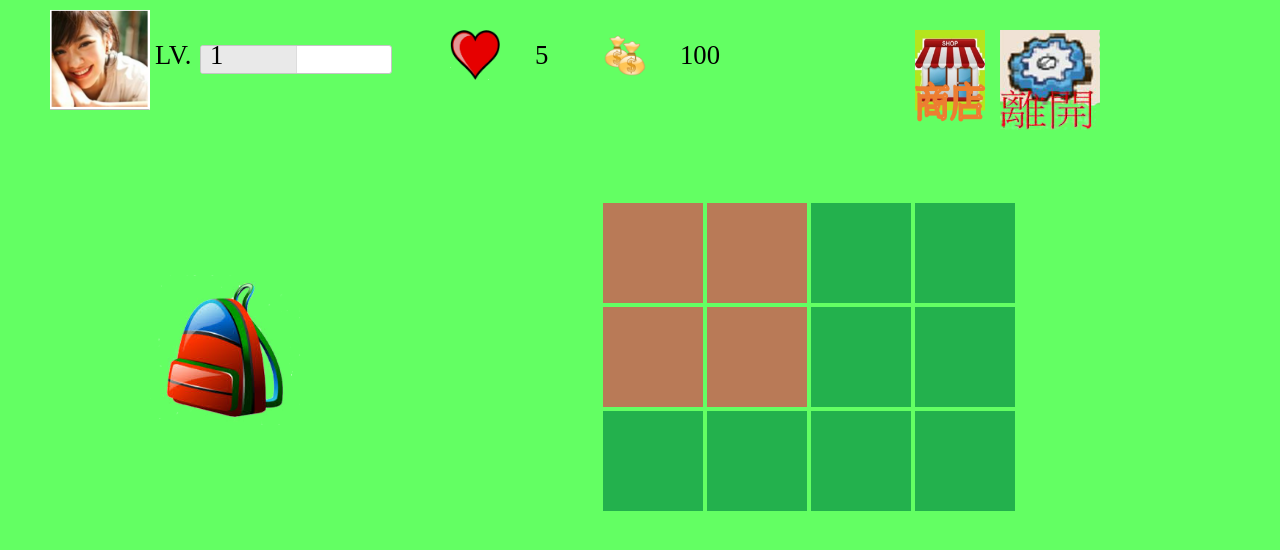
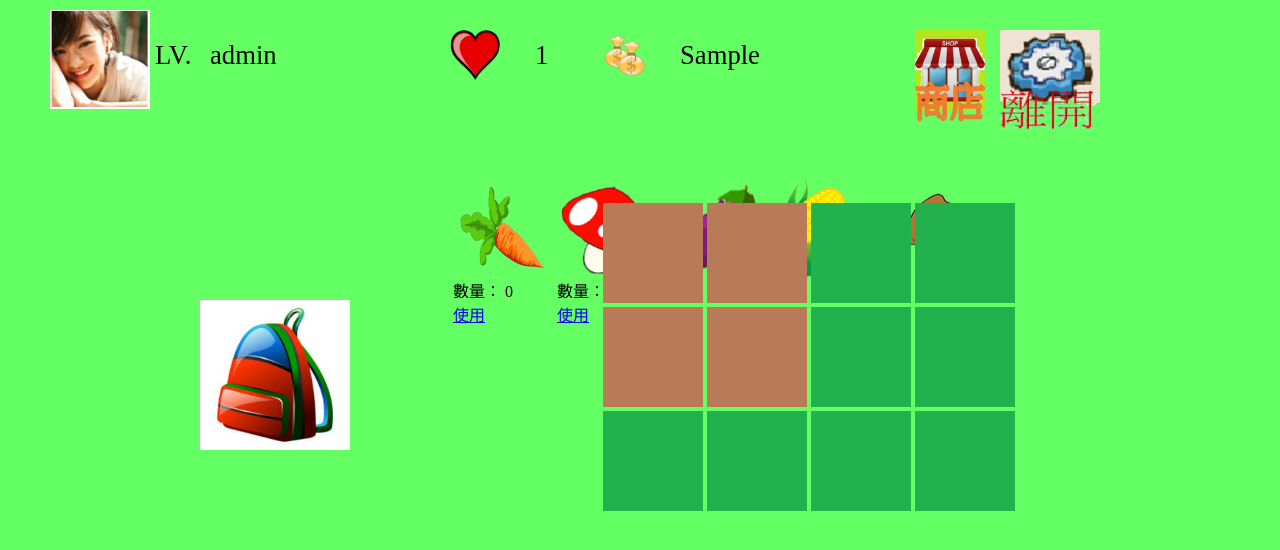
Before and after one commit to NCNU-OpenSource/1041-SE-Team6, a PHP site: page /02.list.php in a window 1280 px wide. Shown: the top 550 px of the page. Run offline with PHP 8.4, Linux system fonts and the light colour scheme; the visitor is signed in with stand-in values (Sample User, id 1); data comes from the database, SQL or seed files in the repository; tables that the repository leaves empty or names only in its code hold one stand-in row (values such as "Sample post"); some libraries are stand-ins or nearby versions.

Commit message:
Update 02.list.php

```diff
--- a/02.list.php
+++ b/02.list.php
@@ -18,8 +18,9 @@ h1 {padding:5px;  text-align: center}
 #coincount{position:absolute;top: 40px;left:680px;font-size: 20pt}
 #level{position:absolute;top: 40px;left:210px;font-size: 20pt}
 #lv{position:absolute;top: 40px;left:155px;font-size: 20pt}
-#progressbar{position:relative;top:-280px;left:-250px;font-size: 10pt; }
-#package{position:relative;top:100px;left:-300px; }
+#progressbar{position:fixed;top:40px;left:240px;font-size: 10pt; }
+#package{position:fixed;top:300px;left:200px; }
+
  body {
   width: 380px ;
  margin:175px auto;
@@ -40,12 +41,11 @@ position:absolute;
 .love{
 position:absolute;
 }
-
 </style>
 <script type="text/javascript">
-var lovecount="5";
-var coincount="100";
-var level="1";
+
+
+
 window.onload=function() {
     shop.style.top=30+"px";
     shop.style.left=900+"px";
@@ -58,13 +58,13 @@ window.onload=function() {
 	love.style.top=30+"px";
     love.style.left=450+"px";
 
-	document.getElementById("lovecount").innerHTML=lovecount;
-	document.getElementById("coincount").innerHTML=coincount;
-	document.getElementById("level").innerHTML=level;
+
+
+
 };
-document.getElementById("lovecount").innerHTML=lovecount;
-document.getElementById("coincount").innerHTML=coincount;
-document.getElementById("level").innerHTML=level;
+
+
+
 </script>
 <script src="http://code.jquery.com/jquery-1.10.2.js"></script>
   <script src="http://code.jquery.com/ui/1.11.4/jquery-ui.js"></script>
@@ -72,7 +72,16 @@ document.getElementById("level").innerHTML=level;
   <script>
   $(function() {
     $( "#progressbar" ).progressbar({
-      value: 50
+
+		<?php
+       $sql = "select * from user;";
+       $results=mysqli_query($conn,$sql);
+       if ($rs=mysqli_fetch_array($results)) {
+       ?>
+      value: <?php echo $rs['exp']; ?>
+	  <?php
+	   }
+	    ?>
     });
   });
 
@@ -81,6 +90,7 @@ document.getElementById("level").innerHTML=level;
       autoOpen: false,
       show: {
         effect: "blind",
+
       },
       hide: {
         effect: "blind",
@@ -103,15 +113,17 @@ document.getElementById("level").innerHTML=level;
 <img id="people" src="people.png" alt="people" class="people" height="100" width="100">
 <img id="coin" src="coin.png" alt="coin" class="coin" height="50" width="50">
 <img id="love" src="love.png" alt="love" class="love" height="50" width="50">
-<div id="package">
-<img id="opener" src="package.png" alt="package" class="package" height="150" width="150">
+
+<div id="package"  >
+<img id="opener" src="package.jpg" alt="package" class="package" height="150" width="150">
 </div>
-<div id="progressbar" style="width:50%" ></div>
+
+<div id="progressbar" style="width:180px" ></div>
 
 <div id="dialog" title="背包">
 <table>
 <tr>
-	<td><img src="carrot.png" alt="carrot" height="70" width="70"></br>
+	<td><img src="carrot.png" alt="carrot" height="100" width="100"></br>
 	數量：
 	<?php
 	$sql = "select * from package where id='1';";
@@ -119,10 +131,17 @@ document.getElementById("level").innerHTML=level;
 	if ($rs=mysqli_fetch_array($results)) {
 		echo $rs['qty'];
 	}
-	?></br>
-	使用
+	?>
+	</br>
+	<?php
+	$sqlc = "select * from package where id='1';";
+	$results=mysqli_query($conn,$sqlc);
+	if ($rs=mysqli_fetch_array($results)) {
+	echo"<a href='down_package.php?id=",$rs['id'],"'>使用</a>";
+	}
+	?>
 	</td>
-	<td><img src="mushroom.png" alt="mushroom" height="70" width="70"></br>
+	<td><img src="mushroom.png" alt="mushroom" height="100" width="100"></br>
 	數量：
 	<?php
 	$sql = "select * from package where id='2';";
@@ -131,9 +150,15 @@ document.getElementById("level").innerHTML=level;
 		echo $rs['qty'];
 	}
 	?></br>
-	使用
+	<?php
+	$sqlc = "select * from package where id='2';";
+	$results=mysqli_query($conn,$sqlc);
+	if ($rs=mysqli_fetch_array($results)) {
+	echo"<a href='down_package.php?id=",$rs['id'],"'>使用</a>";
+	}
+	?>
 	</td>
-	<td><img src="eggplant.png" alt="eggplant" height="70" width="70"></br>
+	<td><img src="eggplant.png" alt="eggplant" height="100" width="100"></br>
 	數量：
 	<?php
 	$sql = "select * from package where id='3';";
@@ -142,11 +167,16 @@ document.getElementById("level").innerHTML=level;
 		echo $rs['qty'];
 	}
 	?></br>
-	使用
+	<?php
+	$sqlc = "select * from package where id='3';";
+	$results=mysqli_query($conn,$sqlc);
+	if ($rs=mysqli_fetch_array($results)) {
+	echo"<a href='down_package.php?id=",$rs['id'],"'>使用</a>";
+	}
+	?>
 	</td>
-</tr>
-<tr>
-	<td><img src="corn.png" alt="corn" height="70" width="70"></br>
+
+	<td><img src="corn.png" alt="corn" height="100" width="100"></br>
 	數量：
 	<?php
 	$sql = "select * from package where id='4';";
@@ -155,9 +185,15 @@ document.getElementById("level").innerHTML=level;
 		echo $rs['qty'];
 	}
 	?></br>
-	使用
+	<?php
+	$sqlc = "select * from package where id='4';";
+	$results=mysqli_query($conn,$sqlc);
+	if ($rs=mysqli_fetch_array($results)) {
+	echo"<a href='down_package.php?id=",$rs['id'],"'>使用</a>";
+	}
+	?>
 	</td>
-	<td><img src="meat.png" alt="meat" height="70" width="70"></br>
+	<td><img src="meat.png" alt="meat" height="100" width="100"></br>
 	數量：
 	<?php
 	$sql = "select * from package where id='5';";
@@ -166,7 +202,13 @@ document.getElementById("level").innerHTML=level;
 		echo $rs['qty'];
 	}
 	?></br>
-	使用
+	<?php
+	$sqlc = "select * from package where id='5';";
+	$results=mysqli_query($conn,$sqlc);
+	if ($rs=mysqli_fetch_array($results)) {
+	echo"<a href='down_package.php?id=",$rs['id'],"'>使用</a>";
+	}
+	?>
 	</td>
 </tr>
 </table>
@@ -175,12 +217,28 @@ document.getElementById("level").innerHTML=level;
 
 
 
+
+
+<?php
+$sql = "select * from user;";
+$results=mysqli_query($conn,$sql);
+if ($rs=mysqli_fetch_array($results)) {
+?>
+<div id="coincount">
+<?php echo $rs['cashinhand']; ?>
+</div>
 <div id="lovecount">
-</div>
-<div id="coincount">
+<?php echo $rs['lovecount']; ?>
 </div>
 <div id="level">
+<?php echo $rs['level']; ?>
 </div>
+
+<?php
+}
+?>
+
+
 <div id="lv">LV.</div>
 <div id="content">
 <table>
```
